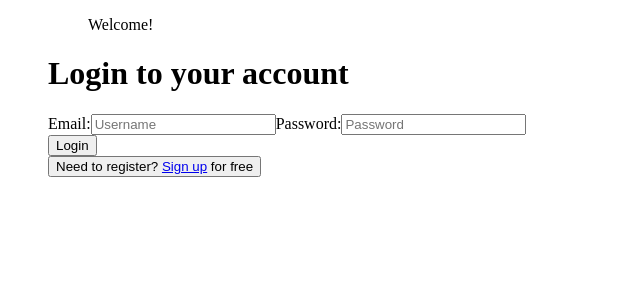
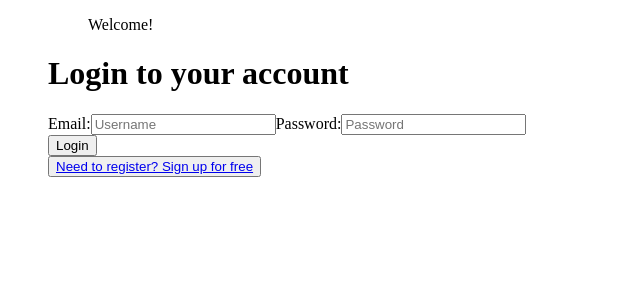
Before and after one commit to Gmosteiro/gym-react, a React (Vite) app in the folder gymWithReact/: page /login in a window 1280 px wide. Shown: the top 300 px of the page, without its empty margins (0-640 px from the left). Built offline with nearby package versions, Linux system fonts and the light colour scheme; the HTML template or start-up script is replaced by a standard one.

Commit message:
Fix capitalization in import statement and update error message formatting

```diff
--- a/gymWithReact/src/components/Common/errorMessage.tsx
+++ b/gymWithReact/src/components/Common/errorMessage.tsx
@@ -9,7 +9,7 @@ const ErrorMessage: React.FC<ErrorMessageProps> = ({ title, message }) => {
 
 	return (
 		<div className="bg-red-100 border border-red-400 text-red-700 px-4 py-3 rounded relative" role="alert">
-			<strong className="font-bold">{title}</strong>
+			<strong className="font-bold">{title} </strong>
 			<span className="block sm:inline">{message}</span>
 			<span className="absolute top-0 bottom-0 right-0 px-4 py-3">
 				<svg className="fill-current h-6 w-6 text-red-500" role="button" xmlns="http://www.w3.org/2000/svg" viewBox="0 0 20 20"><title>Close</title><path d="M14.348 14.849a1.2 1.2 0 0 1-1.697 0L10 11.819l-2.651 3.029a1.2 1.2 0 1 1-1.697-1.697l2.758-3.15-2.759-3.152a1.2 1.2 0 1 1 1.697-1.697L10 8.183l2.651-3.031a1.2 1.2 0 1 1 1.697 1.697l-2.758 3.152 2.758 3.15a1.2 1.2 0 0 1 0 1.698z" /></svg>
--- a/gymWithReact/src/components/Login.tsx
+++ b/gymWithReact/src/components/Login.tsx
@@ -3,7 +3,7 @@ import { Helmet } from "react-helmet";
 import { useNavigate } from 'react-router-dom';
 import { loginUser } from '../services/authService';
 import { User } from '../types/user';
-import ErrorMessage from './Common/errorMessage';
+import ErrorMessage from './Common/ErrorMessage';
 
 interface LoginProps {
 	setUser: React.Dispatch<React.SetStateAction<User | null>>;
@@ -103,7 +103,7 @@ const Login = ({ setUser }: LoginProps) => {
 
 						<div className="flex items-center mt-3 justify-center">
 							<button className="justify-center text-blue-500 hover:underline">
-								Need to register? <a href="/register">Sign up</a> for free
+								<a href="/register"> Need to register? Sign up for free</a>
 							</button>
 						</div>
 					</div>
```
Also changed, not shown: gymWithReact/src/components/Register.tsx (added).
